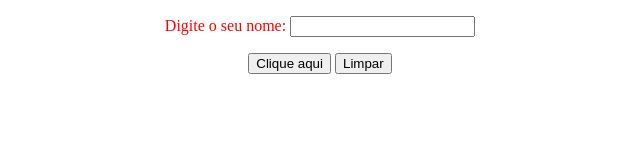
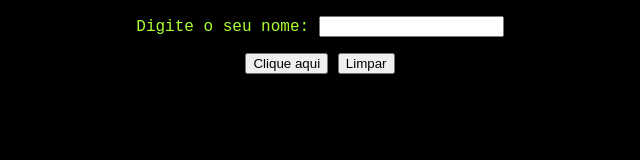
Before and after one commit to alsfurlan/ppm-2022-2-hello-world-git, a plain HTML site: page index.html in a window 1280 px wide. Shown: the whole page, without its empty margins (320-960 px from the left). Drawn offline with Linux system fonts and the light colour scheme.

Commit message:
Melhoria de estilo na página

```diff
--- a/style.css
+++ b/style.css
@@ -1,7 +1,6 @@
 body {
     text-align: center;
+    font-family: 'Courier New', Courier, monospace;
+    color: greenyellow;
+    background-color: black;
 }
-
-p {
-    color: red;
-}
```
